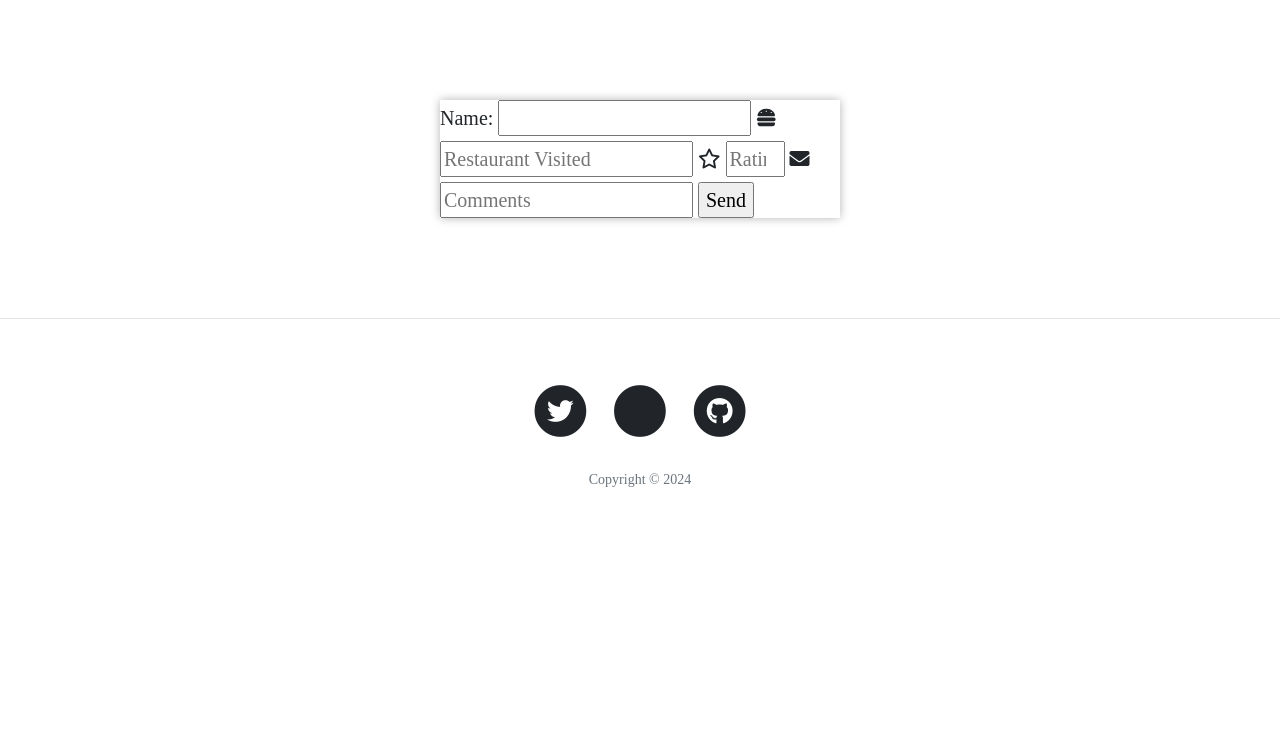
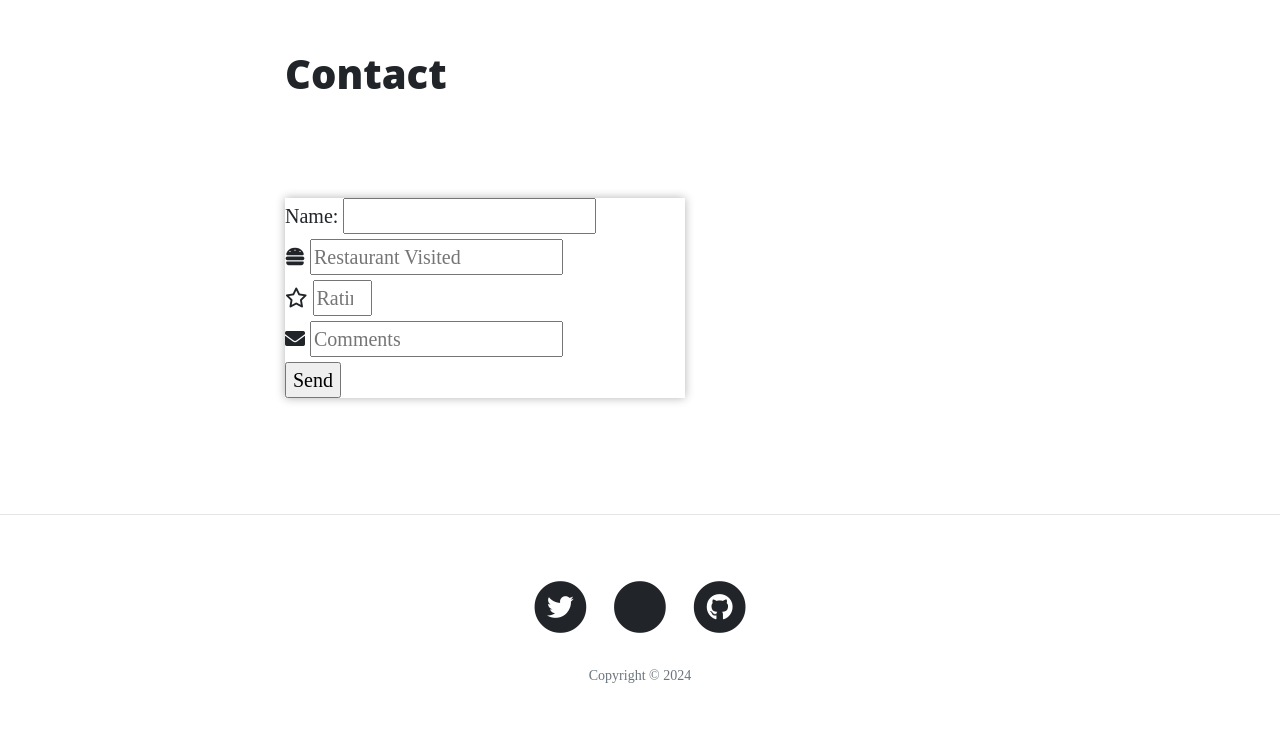
Before and after one commit to brianmcananey/VSCode_Project3, a Flask app: page /contact/ in a window 1280 px wide. Shown: the part 532-1270 px from the top of the page. Before the commit the page ends 1019 px from the top, so only its background shows below. Run offline with Flask 3, Linux system fonts and the light colour scheme; parts of the project's set-up code (start-up, migrations or seed data) failed here and were passed over; some libraries are stand-ins or nearby versions.

Commit message:
change styling on contact form

```diff
--- a/run.py
+++ b/run.py
@@ -14,7 +14,8 @@ app.config.from_object('config.Config')
 
 
 # Set secret key for session management
-app.secret_key = os.environ.get("SECRET_KEY", "secret_flash_key", 'JAWSDB_URL')
+app.secret_key = os.environ.get("SECRET_KEY", "secret_flash_key")
+jawsdb_url = os.environ.get("JAWSDB_URL")
 
 
 # Configuring the SQLAlchemy database URI directly
@@ -127,4 +128,4 @@ if __name__ == "__main__":
     app.run(
         host=os.environ.get("IP", "0.0.0.0"),
         port=int(os.environ.get("PORT", "5000")),
-        debug=False)
+        debug=True)
--- a/templates/contact.html
+++ b/templates/contact.html
@@ -7,34 +7,45 @@
 
 
     <!-- Main Content -->
+    <div class="row col-lg-8 col-md-10 mx-auto">
 
 
         <!-- contact.html -->
-    <form action="{{ url_for('contact') }}" method="post">
-        <div class="register">
+        <form action="{{ url_for('contact') }}" method="post" class="form">
+            <h1>Contact</h1>
+
+                <div class="login" class="form-group floating-label-form-group controls">
+                    <div>
                         <label for="name">Name:</label>
                         <input type="text" id="name" name="name" required>
+                    </div>
 
+                    <div>
                         <label for="place">
                             <i class="fa-solid fa-burger"></i>
                         </label>
                         <input type="text" name="place" placeholder="Restaurant Visited" id="place" required>
+                    </div>
 
+                    <div>
                         <label for="rating">
                             <i class="fa-regular fa-star"></i>
                         </label>
                         <input type="number" name="rating" placeholder="Rating out of 5" id="rating" required min="1" max="5">
+                    </div>
 
+                    <div>
                         <label for="comments">
                             <i class="fas fa-envelope"></i>
                         </label>
                         <input type="text" name="comments" placeholder="Comments" id="comments" required>
+                    </div>
 
                         <input type="submit" value="Send">
                 </div>
         </form>
 
-
+    </div>
 
 
 {% endblock %}
--- a/templates/login.html
+++ b/templates/login.html
@@ -7,6 +7,7 @@
 
 
     <!-- Main Content -->
+    <h1>Log In</h1>
 
     <!-- login.html -->
         <form action="{{ url_for('login') }}" method="post">
```
Lines whose indentation alone changed are shown as unchanged.
